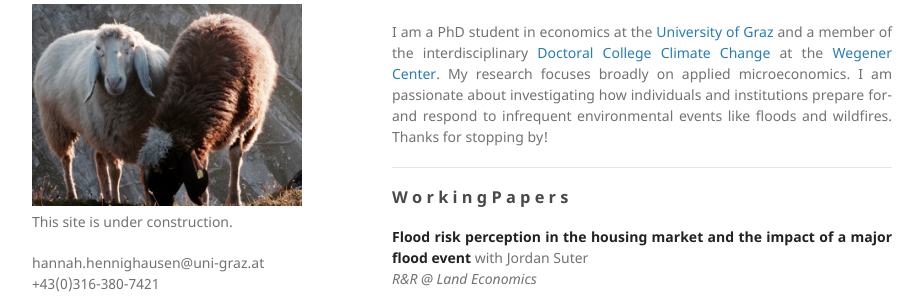
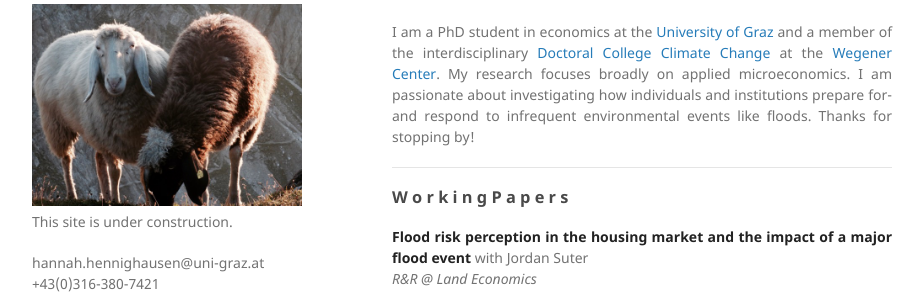
Before and after one commit to hannahhennighausen/hannahhennighausen.github.io, a Jekyll site: the page built from index.md, in a window 1280 px wide and 1275 px high. Shown: the part 136-436 px from the top of the window, without its empty margins (178-1102 px from the left). Built offline with Jekyll 4.4.1, drawn with Linux system fonts in a browser that asks for light colours; some of the changed text lies outside the part shown.

Commit message:
Update index.md

```diff
--- a/index.md
+++ b/index.md
@@ -8,7 +8,7 @@
 text-align: justify}
 </style>
 
-I am a PhD student in economics at the [University of Graz](https://volkswirtschaftslehre.uni-graz.at/en/) and a member of the interdisciplinary [Doctoral College Climate Change](https://dk-climate-change.uni-graz.at/en/) at the [Wegener Center](https://wegcenter.uni-graz.at/en/). My research focuses broadly on applied microeconomics. I am passionate about investigating how individuals and institutions prepare for- and respond to infrequent environmental events like floods and wildfires. Thanks for stopping by!
+I am a PhD student in economics at the [University of Graz](https://volkswirtschaftslehre.uni-graz.at/en/) and a member of the interdisciplinary [Doctoral College Climate Change](https://dk-climate-change.uni-graz.at/en/) at the [Wegener Center](https://wegcenter.uni-graz.at/en/). My research focuses broadly on applied microeconomics. I am passionate about investigating how individuals and institutions prepare for- and respond to infrequent environmental events like floods. Thanks for stopping by!
 
 * * *
 
```
Also changed, not shown: other parts of index.md (+1 -1 lines).
